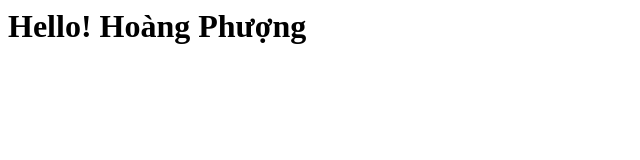
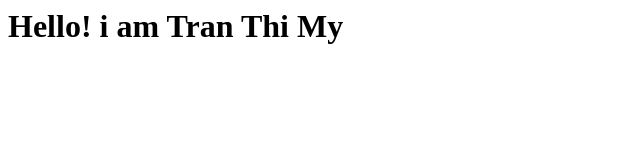
Before and after one commit to tranmy1510/tranmy1510.github.io, a plain HTML site: page index.html in a window 1280 px wide. Shown: the whole page, without its empty margins (0-640 px from the left). Drawn offline with Linux system fonts and the light colour scheme.

Commit message:
Update index.html

```diff
--- a/index.html
+++ b/index.html
@@ -1,3 +1,3 @@
 <h1>
-  Hello! Hoàng Phượng
+  Hello! i am Tran Thi My
 </h1>
```
